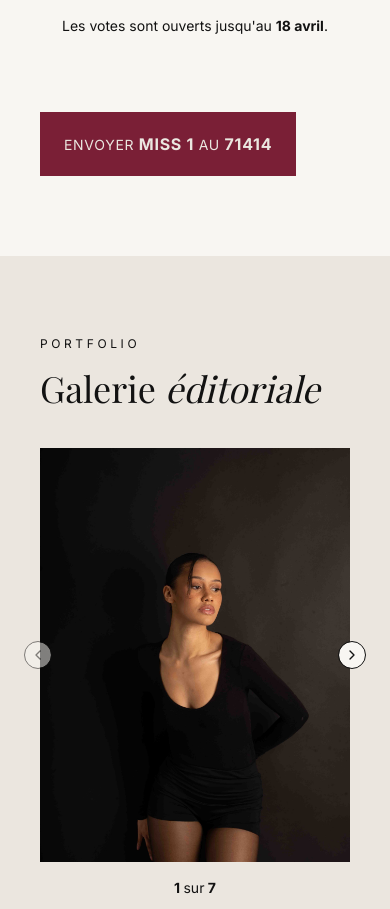
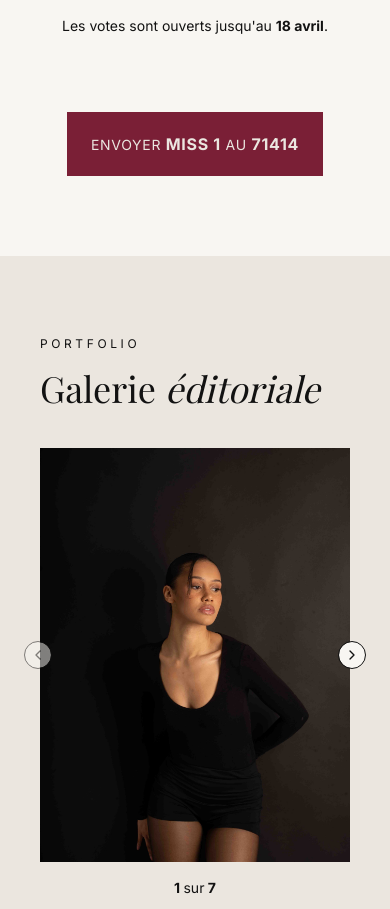
Before and after one commit to Yawleen/janisse-constable-website, a Next.js app: page / in a window 390 px wide. Shown: the part 4789-5698 px from the top of the page. Built offline with nearby package versions, Linux system fonts and the light colour scheme.

Commit message:
style: update CSS in Vote section

```diff
--- a/components/sections/Vote.tsx
+++ b/components/sections/Vote.tsx
@@ -62,7 +62,7 @@ const Vote = () => {
           );
         })}
       </div>
-      <div className="md:hidden">
+      <div className="flex justify-center md:hidden">
         <Button href={smsLink}>
           Envoyer <span>{SMS_VOTE.keyword}</span> au{' '}
           <span>{SMS_VOTE.number}</span>
```
